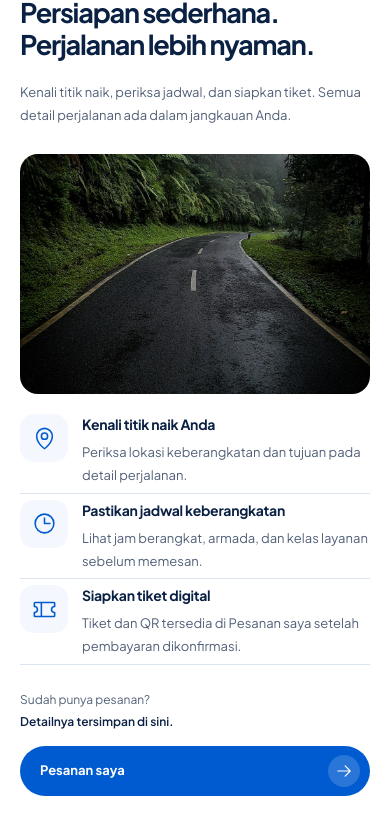
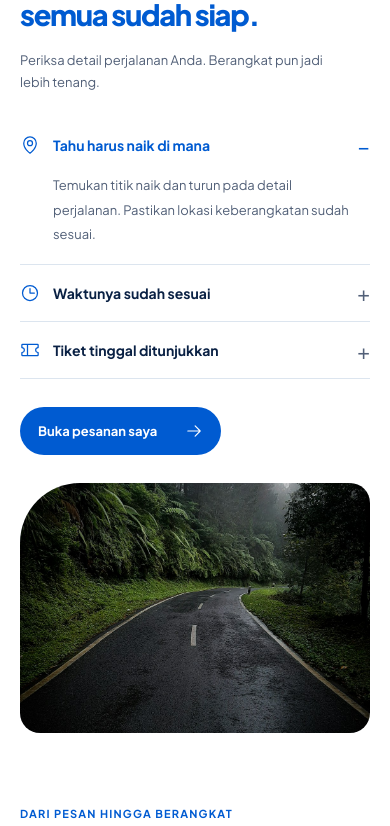
Before and after one commit to ALIFKA-HUB/seatpax, a Next.js app: page / in a window 390 px wide. Shown: the part 3758-4584 px from the top of the page. Built offline with nearby package versions, Linux system fonts and the light colour scheme; no server answers.

Commit message:
design: implement approved interactive preparation preview

```diff
--- a/app/landing/landing.css
+++ b/app/landing/landing.css
@@ -125,25 +125,24 @@
   .sp-landing .lp-booking-flow p {max-width:25ch; margin-inline:auto; text-wrap:pretty}
   .lp-booking-flow li:not(:last-child)::after {left:calc(50% + 40px); right:auto; width:calc(100% - 50px)}
 }
-.sp-landing .lp-experience {display:grid; gap:32px; padding:0; background:var(--lp-surface); border-radius:0}
-.lp-experience-heading {display:grid; grid-template-columns:1.2fr 1fr; align-items:end; gap:64px}
-.sp-landing .lp-experience-heading h2 {font-size:clamp(28px,3vw,40px); line-height:1.18; margin:0; text-wrap:balance}
-.sp-landing .lp-experience-heading>p {font-size:14px; line-height:1.8; color:var(--sp-muted); margin:0 0 3px; max-width:40ch}
-.lp-experience-body {display:grid; grid-template-columns:minmax(0,1fr) minmax(0,1fr); align-items:stretch; gap:48px}
-.lp-experience-photo {position:relative; margin:0; min-height:360px; min-width:0; overflow:hidden; border-radius:24px; background:var(--lp-tint)}
-.lp-experience-photo img {object-fit:cover; object-position:50% 60%}
-.lp-experience-copy {min-width:0; display:flex; flex-direction:column; justify-content:space-between}
-.lp-preparation-list {list-style:none; padding:0; margin:0}
-.lp-benefit {display:grid; grid-template-columns:48px minmax(0,1fr); align-items:start; gap:18px; padding:22px 0; border-bottom:1px solid var(--sp-border)}
-.lp-benefit:first-child {padding-top:4px}
-.lp-benefit-icon {display:grid; place-items:center; width:48px; height:48px; border-radius:14px; background:var(--lp-tint); color:var(--sp-primary)}
-.sp-landing .lp-benefit h3 {font-size:15px; line-height:1.5; margin:0 0 6px; font-weight:700; letter-spacing:-.02em}
-.sp-landing .lp-benefit p {color:var(--sp-muted); font-size:13px; line-height:1.75; margin:0; max-width:40ch}
-.lp-preparation-footer {display:flex; align-items:center; justify-content:space-between; gap:16px; padding-top:24px}
-.sp-landing .lp-preparation-footer p {color:var(--sp-muted); font-size:12px; line-height:1.8; margin:0}
-.lp-preparation-footer strong {color:var(--sp-ink); font-weight:550}
-.sp-landing .lp-preparation-footer .lp-button {text-decoration:none; flex:none}
-.sp-landing .lp-preparation-footer .lp-button:hover {background:var(--sp-hover); color:#fff}
+.sp-landing .lp-experience {display:grid; grid-template-columns:minmax(0,1fr) minmax(0,1.04fr); align-items:stretch; gap:52px; padding:0; background:var(--lp-surface); border-radius:0}
+.lp-experience-copy {min-width:0; padding-top:4px}
+.sp-landing .lp-experience h2 {font-size:clamp(28px,3vw,38px); line-height:1.18; letter-spacing:-.045em; margin:0 0 18px; font-weight:750}
+.lp-experience h2 em {font-style:normal; color:var(--sp-primary)}
+.sp-landing .lp-experience-copy>p {max-width:34ch; margin-bottom:24px}
+.lp-experience-photo {position:relative; width:100%; min-width:0; min-height:440px; aspect-ratio:4/5; margin:0; overflow:hidden; border-radius:100px 24px 24px 24px; background:var(--lp-tint)}
+.lp-experience-photo img {object-fit:cover; object-position:50% 55%}
+.lp-preparation-guide details {border-bottom:1px solid var(--sp-border); margin:0; padding:0}
+.lp-preparation-guide summary {display:flex; align-items:center; gap:13px; list-style:none; min-height:56px; padding:17px 0; font-size:14px; line-height:1.6; font-weight:650; cursor:pointer}
+.lp-preparation-guide summary::-webkit-details-marker {display:none}
+.lp-preparation-guide summary>svg {color:var(--sp-primary); flex:none}
+.lp-preparation-guide summary::after {content:'+'; margin-left:auto; color:var(--sp-muted); font-size:21px; font-weight:400; line-height:1}
+.lp-preparation-guide details[open] summary {color:var(--sp-primary)}
+.lp-preparation-guide details[open] summary::after {content:'−'; color:var(--sp-primary)}
+.sp-landing .lp-preparation-guide details>p {font-size:13px; line-height:1.85; color:var(--sp-muted); padding:0 16px 18px 33px; margin:0; max-width:42ch}
+.lp-preparation-guide summary:focus-visible {outline:3px solid #93bfff; outline-offset:4px; border-radius:4px}
+.sp-landing .lp-preparation-cta {margin-top:28px; padding:14px 18px; gap:28px; text-decoration:none; min-height:48px}
+.sp-landing .lp-preparation-cta:hover {background:var(--sp-hover); color:#fff; text-decoration:none}
 .sp-landing .lp-text-link {display:inline-flex; gap:14px; align-items:center; min-height:44px; font-size:13px; margin-top:24px}
 .lp-link-arrow {background:#e2edfc}
 .sp-landing .lp-help {display:grid; grid-template-columns:.8fr 1.2fr; gap:72px; margin:0 38px}
@@ -172,9 +171,8 @@
   .lp-search-fields label:nth-of-type(3) {grid-column:1/3}
   .lp-search-fields .lp-button {grid-column:3}
   .sp-landing .lp-network,.sp-landing .lp-booking,.sp-landing .lp-help {margin-inline:20px}
-  .lp-experience-heading {gap:28px}
-  .lp-experience-body {gap:28px}
-  .lp-preparation-footer {align-items:flex-start; flex-direction:column}
+  .sp-landing .lp-experience {gap:28px}
+  .lp-experience-photo {min-height:440px}
   .sp-landing .lp-help {gap:32px}
 }
 @media(max-width:767px) {
@@ -206,16 +204,11 @@
   .lp-flow-icon {position:absolute; top:0; left:0; width:50px; height:50px; margin:0; box-shadow:none}
   .sp-landing .lp-booking-flow h3 {font-size:14px; margin-bottom:5px}
   .sp-landing .lp-booking-flow p {max-width:none; font-size:13px; line-height:1.7}
-  .sp-landing .lp-experience {gap:24px}
-  .lp-experience-heading,.lp-experience-body {grid-template-columns:minmax(0,1fr); gap:20px}
-  .sp-landing .lp-experience-heading>p {font-size:13px; max-width:48ch}
-  .lp-experience-photo {height:240px; min-height:0; border-radius:18px}
-  .lp-experience-photo img {object-position:50% 64%}
-  .lp-benefit {gap:14px; padding:20px 0}
-  .lp-benefit:first-child {padding-top:0}
-  .sp-landing .lp-benefit h3 {font-size:14px}
-  .lp-preparation-footer {align-items:flex-start; flex-direction:column; gap:14px}
-  .sp-landing .lp-preparation-footer .lp-button {justify-content:space-between; width:100%}
+  .sp-landing .lp-experience {grid-template-columns:minmax(0,1fr); gap:28px}
+  .sp-landing .lp-experience h2 {font-size:29px}
+  .lp-experience-copy {padding-top:0}
+  .lp-experience-photo {height:250px; min-height:0; aspect-ratio:auto; border-radius:60px 20px 20px 20px}
+  .lp-experience-photo img {object-position:50% 55%}
   .sp-landing .lp-help {grid-template-columns:minmax(0,1fr); gap:26px}
   .sp-landing .lp-faq summary {font-size:13px; min-height:44px}
   .lp-photo-credits {padding:0 4px}
--- a/app/page.tsx
+++ b/app/page.tsx
@@ -66,23 +66,28 @@ export default function Home() {
 
       <div className="lp-screen" id="persiapan" data-landing-section>
       <section className="lp-experience" aria-labelledby="experience-title">
-        <header className="lp-experience-heading">
-          <div><p className="lp-feature-eyebrow">SEBELUM BERANGKAT</p><h2 id="experience-title">Persiapan sederhana.<br/>Perjalanan lebih nyaman.</h2></div>
-          <p>Kenali titik naik, periksa jadwal, dan siapkan tiket. Semua detail perjalanan ada dalam jangkauan Anda.</p>
-        </header>
-        <div className="lp-experience-body">
-          <figure className="lp-experience-photo">
-            <Image src="/landing/morning-road.jpg" alt="Ilustrasi jalan di tengah hutan berkabut" fill sizes="(max-width: 767px) 100vw, (max-width: 1023px) 45vw, 540px"/>
-          </figure>
-          <div className="lp-experience-copy">
-            <ul className="lp-preparation-list">
-              <li className="lp-benefit"><span className="lp-benefit-icon"><MapPin size={25} weight="regular" aria-hidden="true"/></span><div><h3>Kenali titik naik Anda</h3><p>Periksa lokasi keberangkatan dan tujuan pada detail perjalanan.</p></div></li>
-              <li className="lp-benefit"><span className="lp-benefit-icon"><Clock size={25} weight="regular" aria-hidden="true"/></span><div><h3>Pastikan jadwal keberangkatan</h3><p>Lihat jam berangkat, armada, dan kelas layanan sebelum memesan.</p></div></li>
-              <li className="lp-benefit"><span className="lp-benefit-icon"><Ticket size={25} weight="regular" aria-hidden="true"/></span><div><h3>Siapkan tiket digital</h3><p>Tiket dan QR tersedia di Pesanan saya setelah pembayaran dikonfirmasi.</p></div></li>
-            </ul>
-            <div className="lp-preparation-footer"><p>Sudah punya pesanan?<br/><strong>Detailnya tersimpan di sini.</strong></p><Link className="lp-button" href="/tickets">Pesanan saya<span className="lp-button-arrow"><ArrowRight size={18} aria-hidden="true"/></span></Link></div>
+        <div className="lp-experience-copy">
+          <h2 id="experience-title">Sebelum berangkat,<br/><em>semua sudah siap.</em></h2>
+          <p>Periksa detail perjalanan Anda. Berangkat pun jadi lebih tenang.</p>
+          <div className="lp-preparation-guide">
+            <details name="preparation-guide" open>
+              <summary><MapPin size={20} weight="regular" aria-hidden="true"/><span>Tahu harus naik di mana</span></summary>
+              <p>Temukan titik naik dan turun pada detail perjalanan. Pastikan lokasi keberangkatan sudah sesuai.</p>
+            </details>
+            <details name="preparation-guide">
+              <summary><Clock size={20} weight="regular" aria-hidden="true"/><span>Waktunya sudah sesuai</span></summary>
+              <p>Periksa tanggal, jam keberangkatan, armada, dan kelas layanan sebelum berangkat.</p>
+            </details>
+            <details name="preparation-guide">
+              <summary><Ticket size={20} weight="regular" aria-hidden="true"/><span>Tiket tinggal ditunjukkan</span></summary>
+              <p>Setelah pembayaran dikonfirmasi, buka tiket dan QR melalui Pesanan saya.</p>
+            </details>
           </div>
+          <Link className="lp-button lp-preparation-cta" href="/tickets">Buka pesanan saya<ArrowRight size={18} aria-hidden="true"/></Link>
         </div>
+        <figure className="lp-experience-photo">
+          <Image src="/landing/morning-road.jpg" alt="Jalan berkelok di antara pepohonan berkabut" fill sizes="(max-width: 767px) 100vw, (max-width: 1023px) 45vw, 540px"/>
+        </figure>
       </section>
       </div>
 
--- /dev/null
+++ b/tests/browser/preparation-guide.mjs
@@ -0,0 +1,29 @@
+import assert from 'node:assert/strict';
+const {chromium}=await import(process.env.PLAYWRIGHT_MODULE||'playwright');
+const browser=await chromium.launch({channel:'chrome',headless:true});
+try {
+ const page=await browser.newPage({reducedMotion:'reduce'});
+ await page.goto(process.env.SEATPAX_TEST_URL||'http://localhost:3001',{waitUntil:'domcontentloaded',timeout:120000});
+ const section=page.locator('#persiapan');
+ const details=section.locator('details');
+ await section.scrollIntoViewIfNeeded();
+ assert.equal(await details.count(),3);
+ assert.equal(await section.locator('details[open]').count(),1);
+ assert.equal(await details.first().getAttribute('open'),'');
+ await details.nth(1).locator('summary').click();
+ assert.equal(await section.locator('details[open]').count(),1);
+ assert.equal(await details.nth(1).getAttribute('open'),'');
+ await details.nth(2).locator('summary').focus();
+ await page.keyboard.press('Space');
+ assert.equal(await section.locator('details[open]').count(),1);
+ assert.equal(await details.nth(2).getAttribute('open'),'');
+ assert.equal(await section.locator('a').getAttribute('href'),'/tickets');
+ for(const width of [320,390,768,1024,1440]) {
+  await page.setViewportSize({width,height:1000});
+  await section.scrollIntoViewIfNeeded();
+  const result=await section.evaluate(el=>({width:innerWidth,overflow:document.documentElement.scrollWidth>innerWidth,columns:getComputedStyle(el.querySelector('.lp-experience')).gridTemplateColumns}));
+  assert.equal(result.overflow,false,JSON.stringify(result));
+  console.log(JSON.stringify(result));
+ }
+ console.log('Preparation guide: pointer, keyboard, exclusivity, CTA and five viewport checks passed.');
+} finally {await browser.close();}
```
Also changed, not shown: 2 other files (tests, documents, lock files or other folders).
